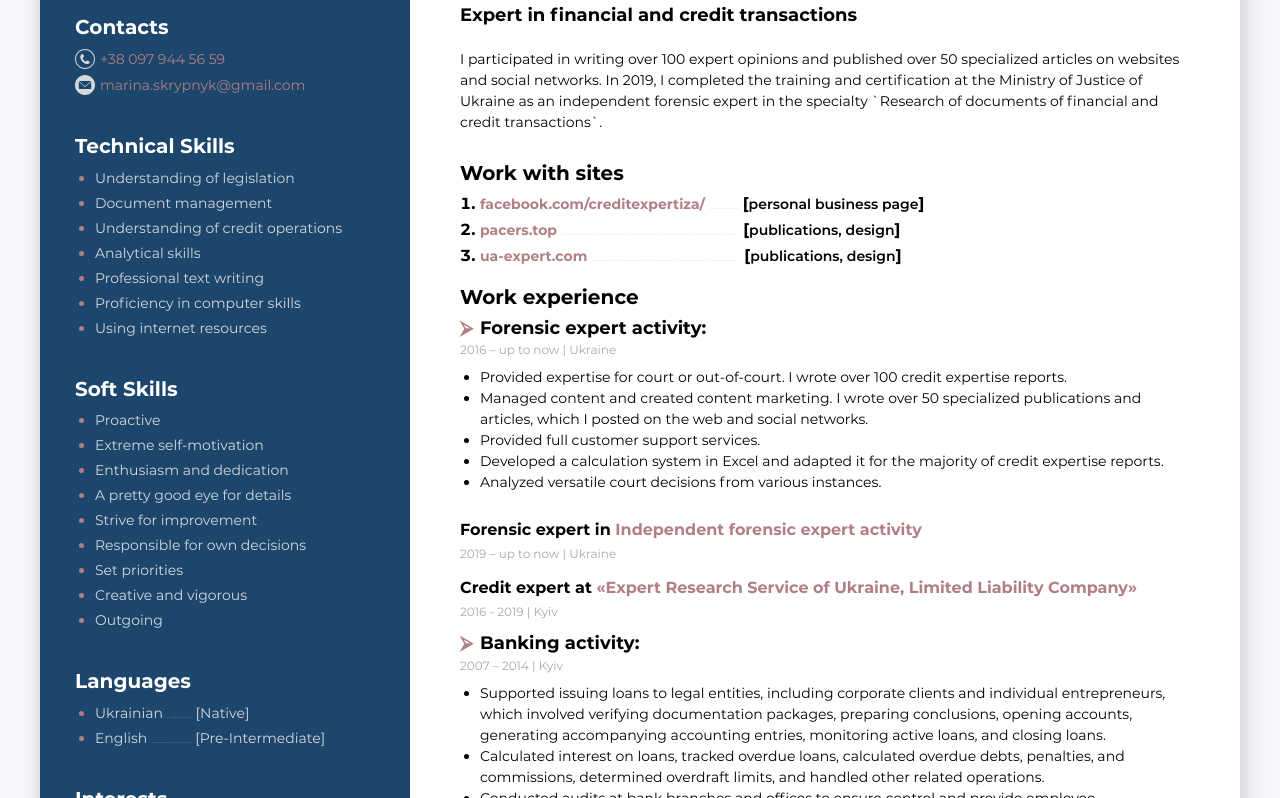
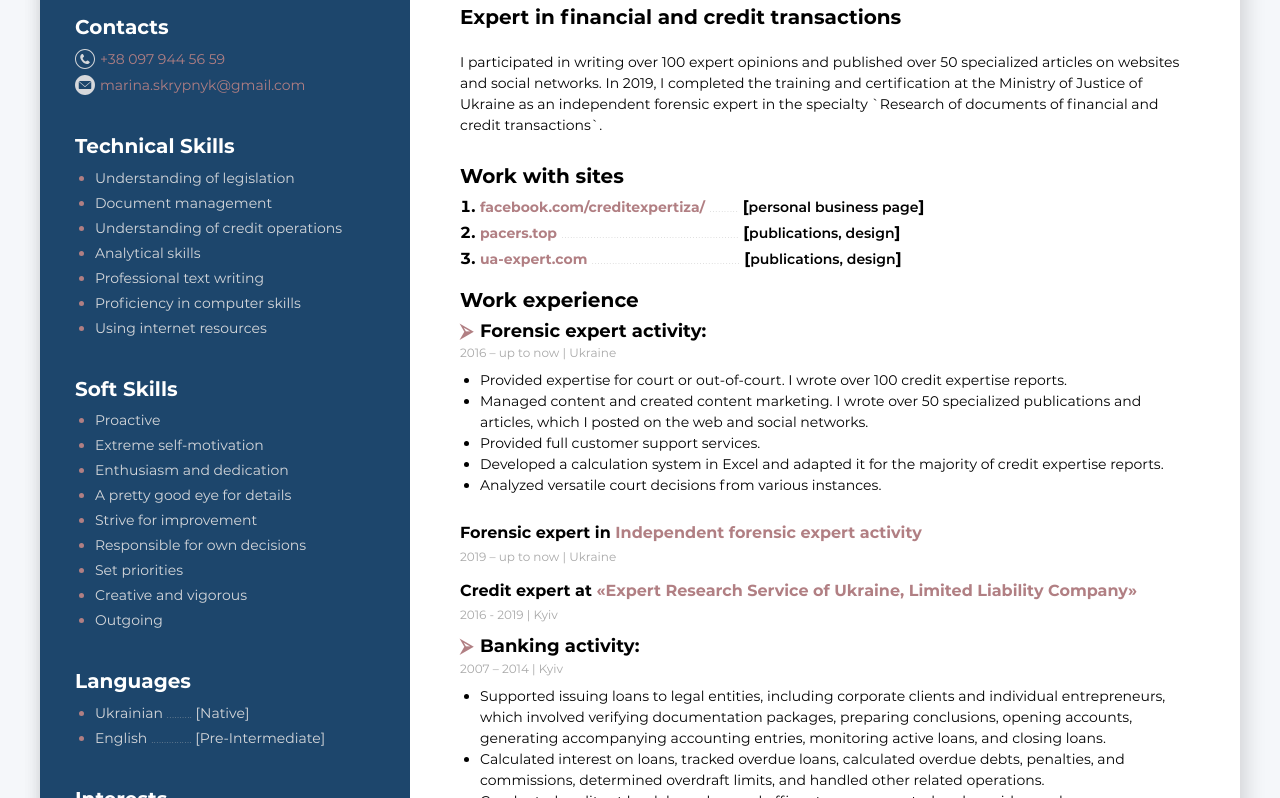
Before and after one commit to Maryna-Skrypnyk/expert-cv, a website built with Parcel: page src/index.html in a window 1280 px wide. Shown: the part 150-948 px from the top of the page. Built offline with nearby package versions, Linux system fonts and the light colour scheme; files whose address does not match are found by name; what vanilla-back-to-top would draw is missing.

Commit message:
ups font-size

```diff
--- a/src/sass/layout/_about-me.scss
+++ b/src/sass/layout/_about-me.scss
@@ -38,7 +38,7 @@
 
 .profession {
   line-height: $profession-line-height;
-  font-size: 18px;
+  font-size: $title-about-font-size;
   font-weight: $title-font-weight;
 }
 
```
